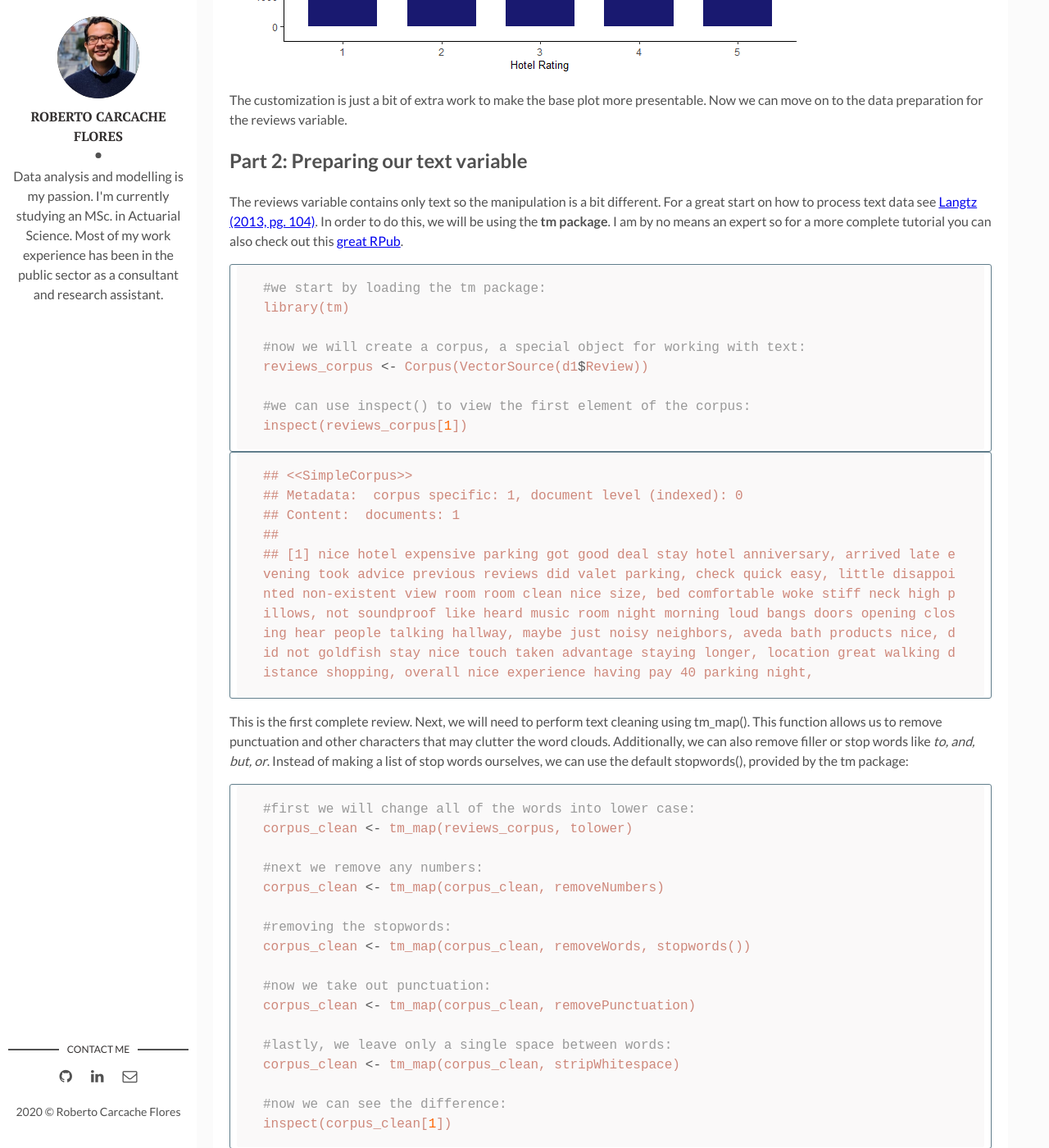
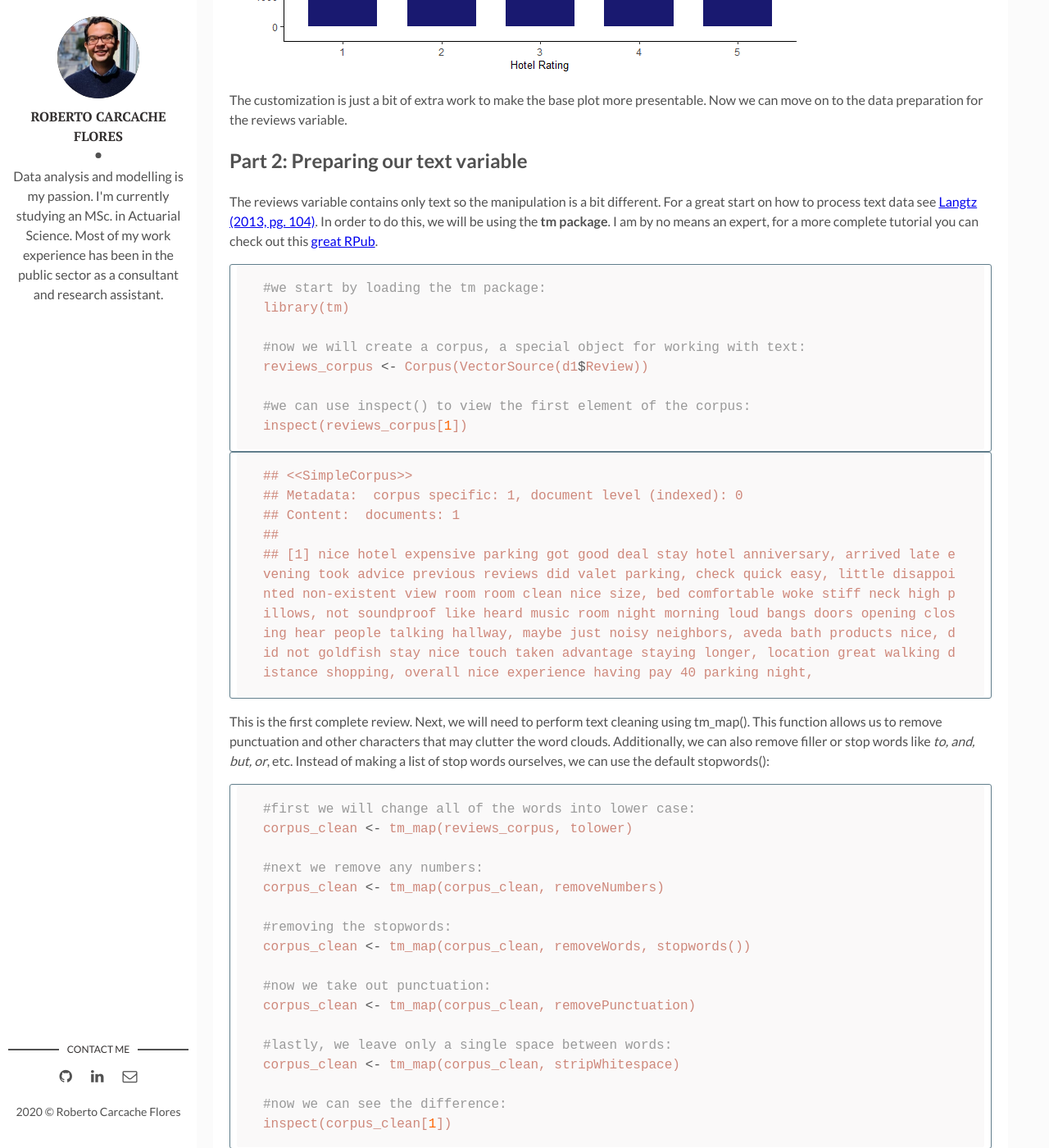
Before and after one commit to rcarcacheflores/Research, a Jekyll site: the page built from _posts/2020-10-22-post7.md, in a window 1280 px wide and 1400 px high, scrolled down 2611 px. Shown: the whole window at 82% size. Built offline with Jekyll 4.4.1, drawn with Linux system fonts in a browser that asks for light colours; some of the changed text lies outside the part shown.

Commit message:
Update 2020-10-22-post7.md

````diff
--- a/_posts/2020-10-22-post7.md
+++ b/_posts/2020-10-22-post7.md
@@ -4,7 +4,7 @@
 date: 2020-10-22 11:50:34 +0300
 description: Performing basic text manipulation and building word clouds in R
 img: post7.jpg
-tags: [Research, Word clouds, tm, R, Hotel Reviews, Kaggle]
+tags: [Research, Word clouds, text manipulation, R, Hotel Reviews, Kaggle]
 ---
 
 A few weeks ago, I stumbled upon a [very interesting database on
@@ -101,7 +101,7 @@
 (2013, pg.
 104)](https://hub.packtpub.com/brett-lantz-shows-how-data-scientists-learn-building-algorithms-in-third-edition-machine-learning-r/).
 In order to do this, we will be using the **tm package**. I am by no
-means an expert so for a more complete tutorial you can also check out
+means an expert, for a more complete tutorial you can check out
 this [great RPub](https://rpubs.com/tsholliger/301914).
 
 ``` r
@@ -124,8 +124,8 @@
 This is the first complete review. Next, we will need to perform text cleaning
 using tm_map(). This function allows us to remove punctuation and other characters
 that may clutter the word clouds. Additionally, we can also remove filler or
-stop words like *to, and, but, or*. Instead of making a list of stop
-words ourselves, we can use the default stopwords(), provided by the tm package:
+stop words like *to, and, but, or*, etc. Instead of making a list of stop
+words ourselves, we can use the default stopwords():
 
 ``` r
 #first we will change all of the words into lower case:
````
